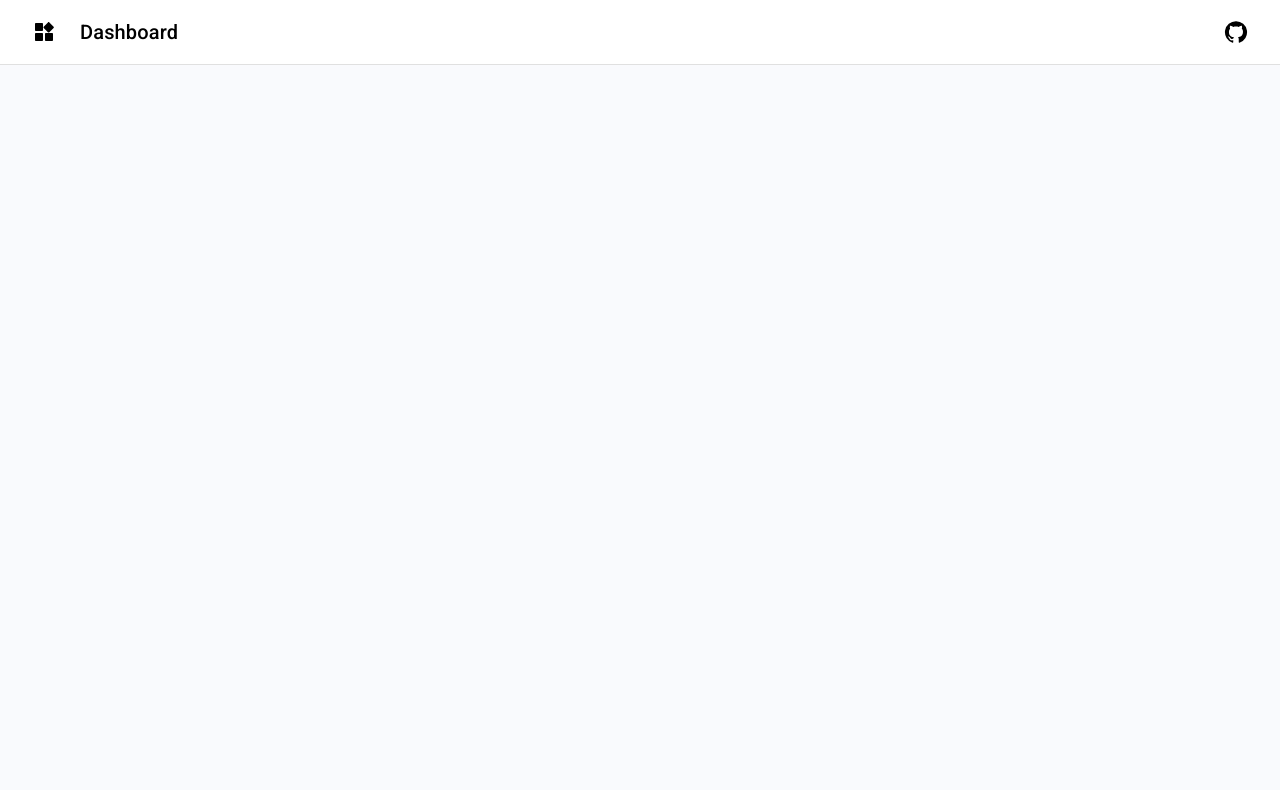
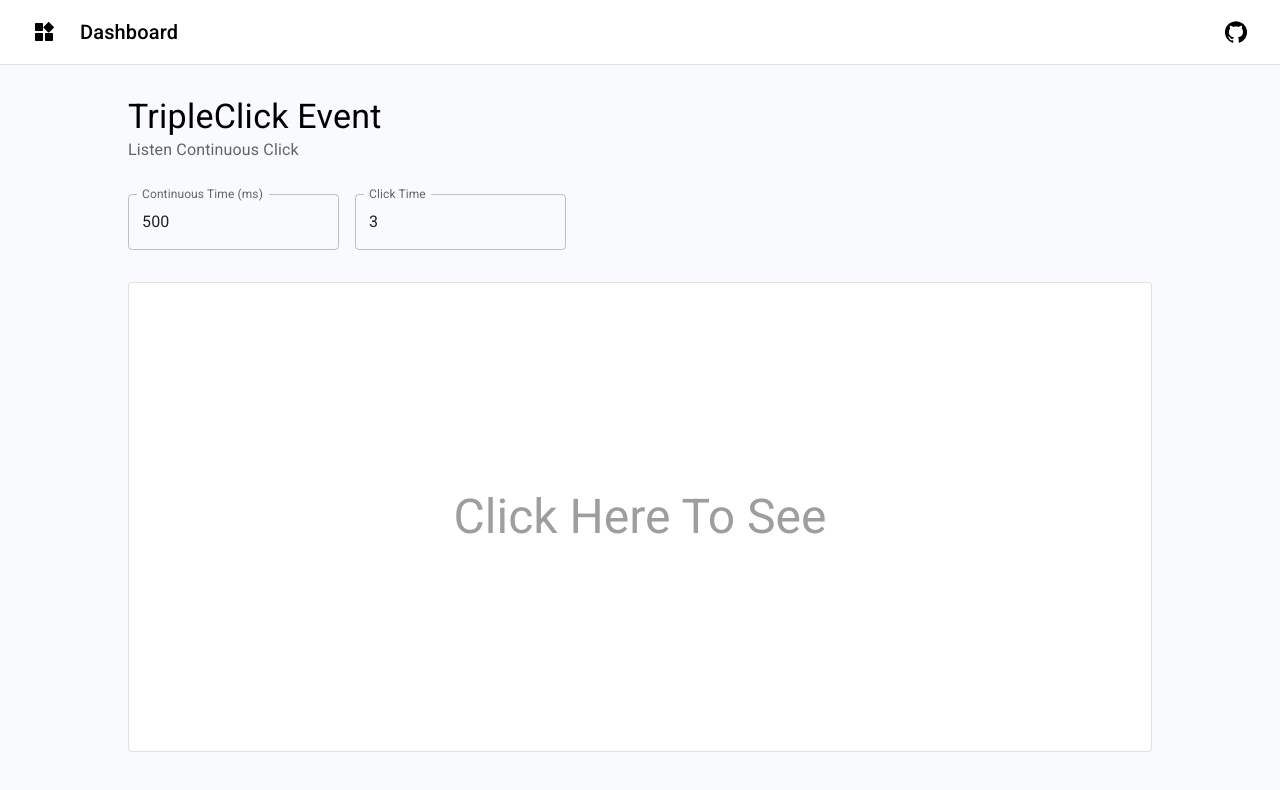
Before and after one commit to GStarP/gstarp-dashboard, a React (Create React App) app: page /triple-click-event in a window 1280 px wide. Before the commit this address had no page. Shown: the top 790 px of the page. Built offline with nearby package versions, Linux system fonts and the light colour scheme.

Commit message:
feat(triple-click-event): :white_check_mark:

```diff
--- a/src/pages/Main/Dashboard/Dashboard.tsx
+++ b/src/pages/Main/Dashboard/Dashboard.tsx
@@ -2,6 +2,7 @@ import React from 'react'
 import { Grid, Paper, Typography } from '@mui/material'
 import { Box } from '@mui/system'
 import TableViewOutlinedIcon from '@mui/icons-material/TableViewOutlined'
+import MouseOutlinedIcon from '@mui/icons-material/MouseOutlined'
 // Icon Type Support
 import { OverridableComponent } from '@mui/material/OverridableComponent'
 import { SvgIconTypeMap } from '@mui/material/SvgIcon'
@@ -42,7 +43,7 @@ function DashboardItem(props: DashBoardItemProps) {
         onClick={() => nav(props.path)}
       >
         {<props.icon sx={{ fontSize: DASHBOARD_ITEM_ICON_SIZE }} />}
-        <Typography variant="body2" sx={{ mt: 1, userSelect: 'none' }}>
+        <Typography variant="body2" sx={{ mt: 2, userSelect: 'none' }}>
           {props.title}
         </Typography>
       </Paper>
@@ -53,9 +54,14 @@ function DashboardItem(props: DashBoardItemProps) {
 function Dashboard() {
   const dashBoardItems: DashBoardItemProps[] = [
     {
-      title: 'RightClickMenu',
+      title: 'Right Click Menu',
       icon: TableViewOutlinedIcon,
       path: 'right-click-menu'
+    },
+    {
+      title: 'TripleClick Event',
+      icon: MouseOutlinedIcon,
+      path: 'triple-click-event'
     }
   ]
   return (
@@ -63,7 +69,7 @@ function Dashboard() {
       sx={{
         display: 'flex',
         justifyContent: 'center',
-        mx: 4
+        px: 4
       }}
     >
       <Box sx={{ flex: 1, maxWidth: '1024px' }}>
@@ -76,7 +82,9 @@ function Dashboard() {
             mt: 2
           }}
         >
-          {dashBoardItems.map((props) => DashboardItem(props))}
+          {dashBoardItems.map((props, index) => (
+            <DashboardItem {...props} key={`dashboard-item-${index}`} />
+          ))}
         </Grid>
       </Box>
     </Box>
--- a/src/pages/Main/Main.tsx
+++ b/src/pages/Main/Main.tsx
@@ -2,6 +2,7 @@ import React from 'react'
 import { Box } from '@mui/system'
 import { Route, Routes } from 'react-router-dom'
 import Dashboard from './Dashboard/Dashboard'
+import TripleClickEvent from './TripleClickEvent/TripleClickEvent'
 
 function Main() {
   return (
@@ -14,6 +15,7 @@ function Main() {
     >
       <Routes>
         <Route index element={<Dashboard />} />
+        <Route path="triple-click-event" element={<TripleClickEvent />} />
       </Routes>
     </Box>
   )
--- /dev/null
+++ b/src/pages/Main/TripleClickEvent/TripleClickEvent.tsx
@@ -0,0 +1,97 @@
+import React, { useMemo, useState } from 'react'
+import { Box } from '@mui/system'
+import { Paper, TextField, Typography } from '@mui/material'
+import { useMultipleClick } from './triple-click-event'
+
+function TripleClickEvent() {
+  // TODO duplicate logic
+  // Continuous Time (ms)
+  const [ctnTimeStr, setCtnTimeStr] = useState('500')
+  const ctnTime = useMemo(() => {
+    const n = parseInt(ctnTimeStr)
+    return isNaN(n) ? 500 : n
+  }, [ctnTimeStr])
+  // Click Time
+  const [clickTimeStr, setClickTimeStr] = useState('3')
+  const clickTime = useMemo(() => {
+    const n = parseInt(clickTimeStr)
+    return isNaN(n) ? 3 : n
+  }, [clickTimeStr])
+
+  const [text, setText] = useState('Click Here To See')
+
+  const multipleClickHandler = useMemo(
+    () =>
+      useMultipleClick(ctnTime, clickTime, (time: number) => {
+        setText(`${clickTime} clicks in ${time | 0} ms`)
+      }).clickHandler,
+    [ctnTime, clickTime]
+  )
+
+  return (
+    <Box
+      sx={{
+        display: 'flex',
+        justifyContent: 'center',
+        px: 4,
+        pb: 6,
+        boxSizing: 'border-box',
+        height: '100%'
+      }}
+    >
+      <Box
+        sx={{
+          display: 'flex',
+          flexDirection: 'column',
+          flex: 1,
+          maxWidth: '1024px'
+        }}
+      >
+        <Typography variant="h4">TripleClick Event</Typography>
+        <Typography color="text.secondary">Listen Continuous Click</Typography>
+        <Box sx={{ mt: 4, '>div:not(:last-child)': { mr: 2 } }}>
+          <TextField
+            label="Continuous Time (ms)"
+            variant="outlined"
+            value={ctnTimeStr}
+            onChange={(e) => {
+              setCtnTimeStr(e.target.value)
+            }}
+          />
+          <TextField
+            label="Click Time"
+            variant="outlined"
+            value={clickTimeStr}
+            onChange={(e) => {
+              setClickTimeStr(e.target.value)
+            }}
+          />
+        </Box>
+        <Paper
+          variant="outlined"
+          sx={{
+            display: 'flex',
+            flex: 1,
+            mt: 4,
+            justifyContent: 'center',
+            alignItems: 'center',
+            ':hover': {
+              cursor: 'pointer'
+            }
+          }}
+          onClick={multipleClickHandler}
+        >
+          <Typography
+            variant="h3"
+            color="text.disabled"
+            sx={{ userSelect: 'none' }}
+          >
+            {text}
+          </Typography>
+        </Paper>
+      </Box>
+    </Box>
+  )
+}
+
+export default TripleClickEvent
--- /dev/null
+++ b/src/pages/Main/TripleClickEvent/triple-click-event.ts
@@ -0,0 +1,30 @@
+function useMultipleClick(
+  continuousTime: number,
+  clickTime: number,
+  callback: (e: number) => void
+) {
+  let clicks: number[] = []
+  const clickHandler = () => {
+    // add precise time of current click event
+    const now = performance.now()
+    const len = clicks.push(now)
+    // has enough click events
+    if (clicks.length >= clickTime) {
+      // compare to event {clickTime} before
+      const timeDiff = now - (clicks.at(-clickTime) || 0)
+      if (timeDiff <= continuousTime) {
+        clicks = []
+        // TODO can pass more info
+        callback(timeDiff)
+      } else {
+        // abandon useless event records
+        clicks = clicks.slice(len - clickTime + 1)
+      }
+    }
+  }
+  return {
+    clickHandler
+  }
+}
+
+export { useMultipleClick }
```
